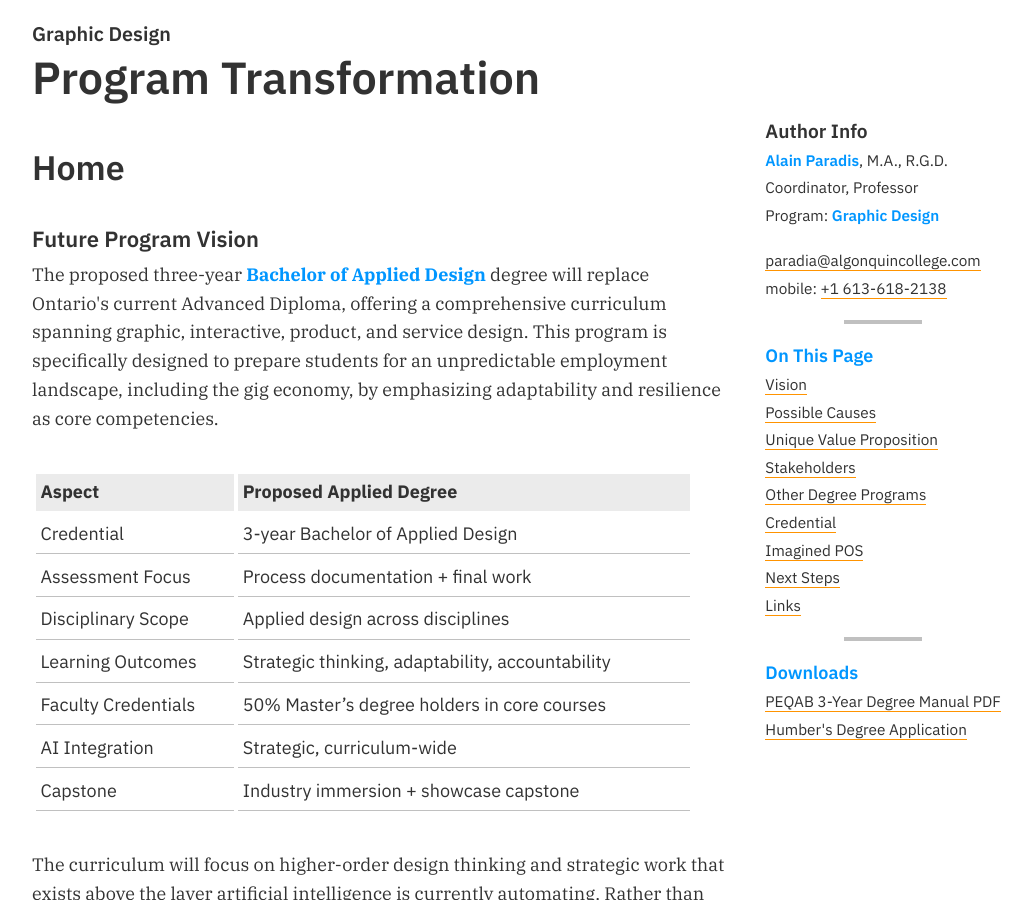
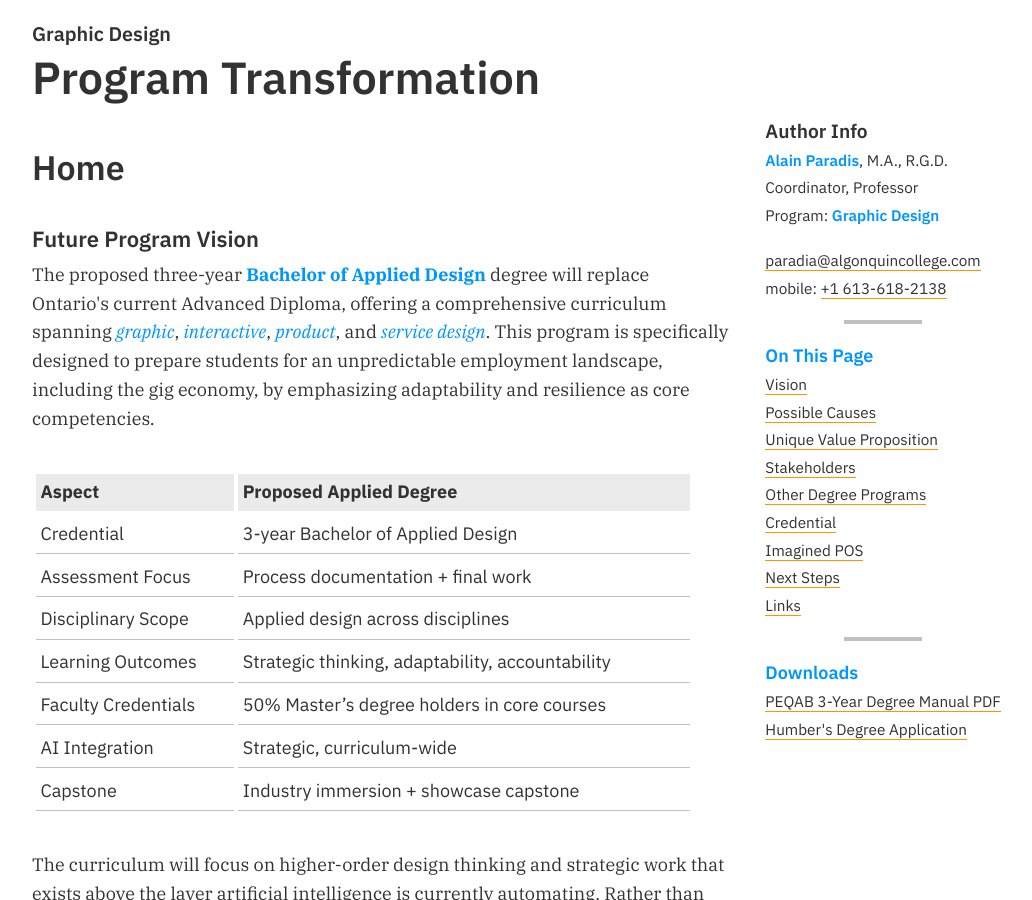
Before and after one commit to AlainParadis/program-transformation, a Jekyll site: the page built from index.md, in a window 1280 px wide and 900 px high. Shown: the whole window, without its empty margins (76-1108 px from the left). Built offline with Jekyll 4.4.1, drawn with Linux system fonts in a browser that asks for light colours.

```diff
--- a/_includes/vision.html
+++ b/_includes/vision.html
@@ -2,7 +2,7 @@
 	<a name="vision">Future Program Vision</a>
 </h4>
 <p>
-	The proposed three-year <strong>Bachelor of Applied Design</strong> degree will replace Ontario's current Advanced Diploma, offering a comprehensive curriculum spanning graphic, interactive, product, and service design. This program is specifically designed to prepare students for an unpredictable employment landscape, including the gig economy, by emphasizing adaptability and resilience as core competencies.
+	The proposed three-year <strong>Bachelor of Applied Design</strong> degree will replace Ontario's current Advanced Diploma, offering a comprehensive curriculum spanning <em>graphic</em>, <em>interactive</em>, <em>product</em>, and <em>service design</em>. This program is specifically designed to prepare students for an unpredictable employment landscape, including the gig economy, by emphasizing adaptability and resilience as core competencies.
 </p>
 
 | Aspect              | Proposed Applied Degree                           |
```
